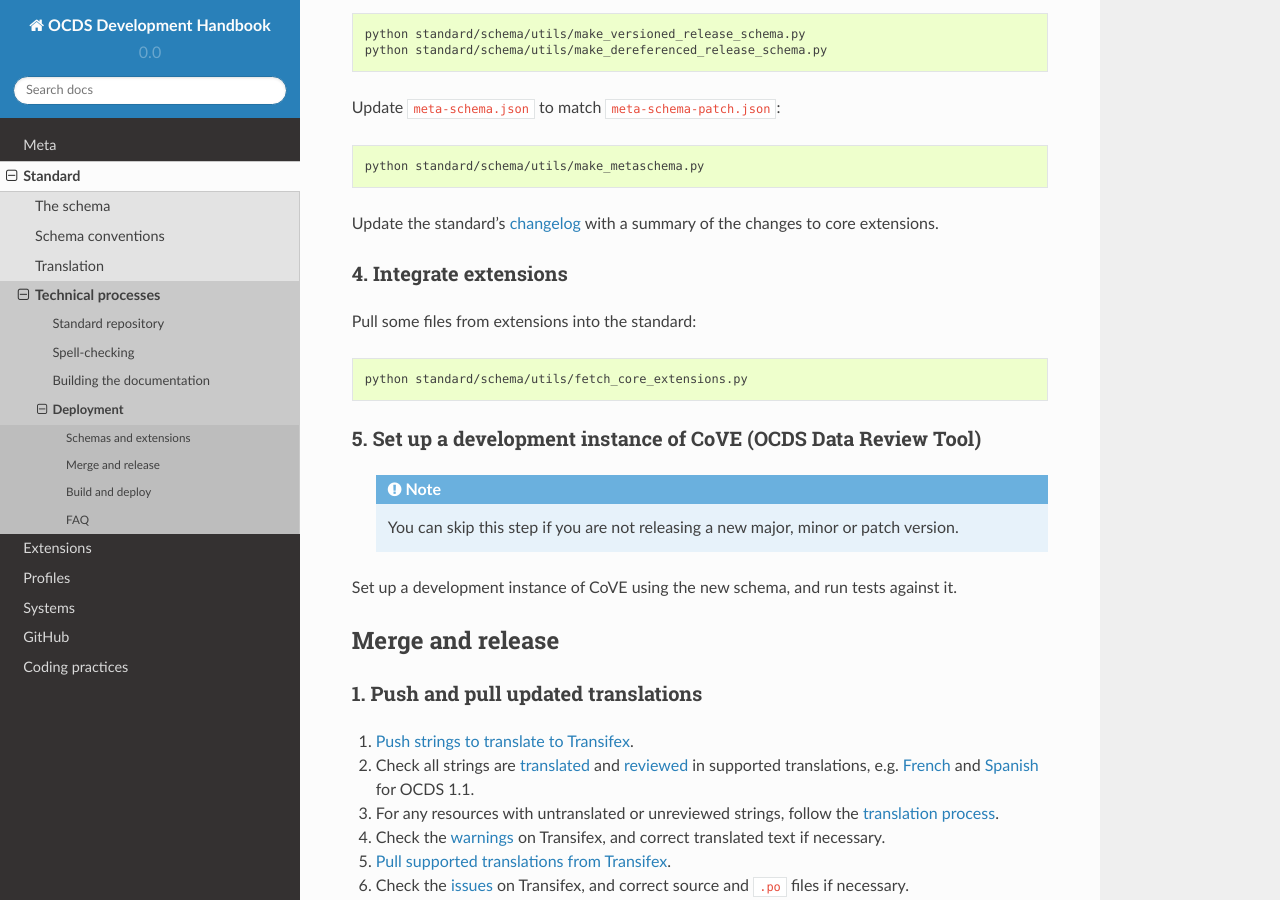
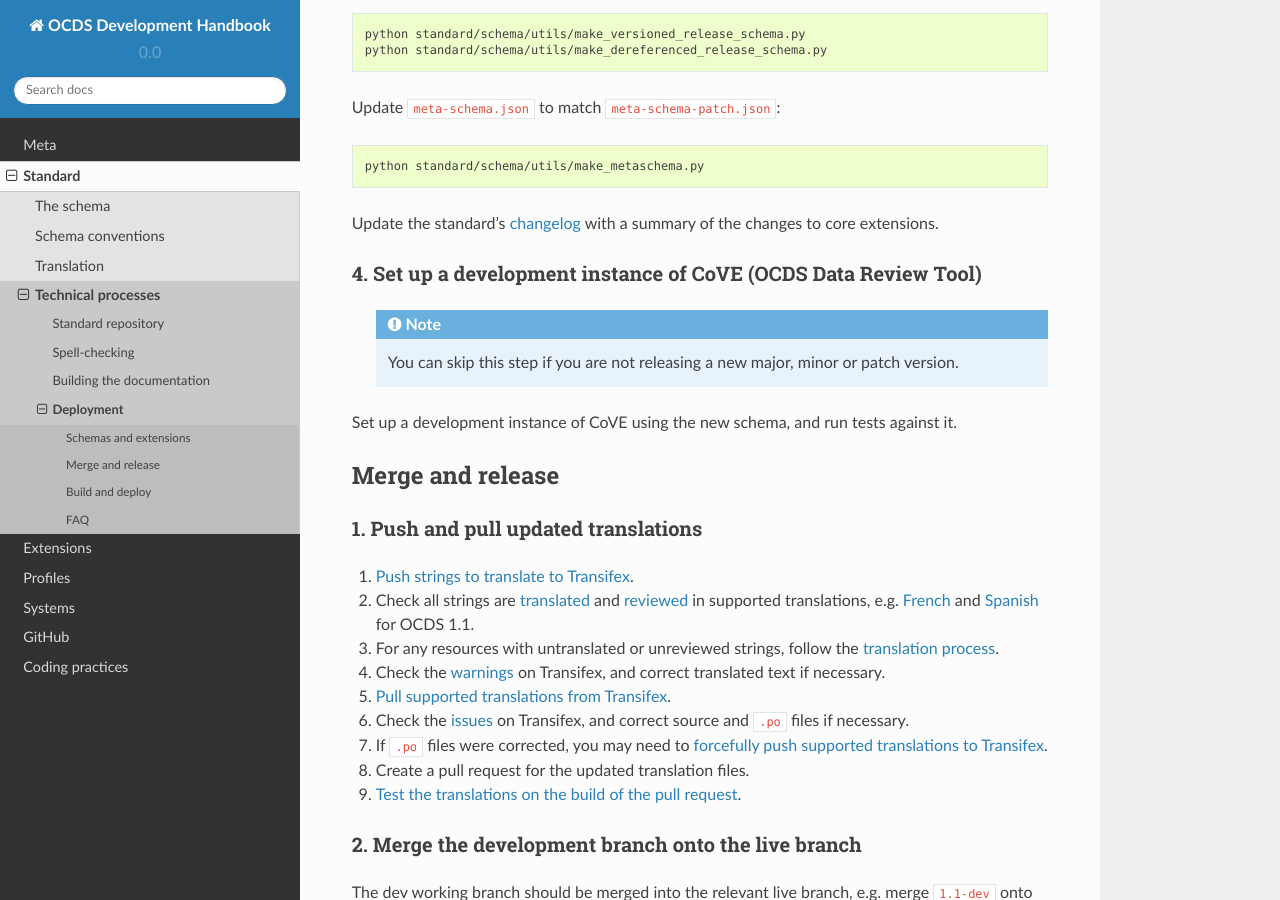
Before and after one commit to open-contracting/standard-development-handbook, a Sphinx documentation site: the page built from docs/standard/technical/deployment.md, in a window 1280 px wide and 900 px high, scrolled down 2734 px. Built offline with Sphinx 7.4.7 and the Read the Docs theme 2.0.0, drawn with Linux system fonts in a browser that asks for light colours.

Commit message:
Remove old step for docs deployment

````diff
--- a/docs/standard/technical/deployment.md
+++ b/docs/standard/technical/deployment.md
@@ -123,15 +123,7 @@ python standard/schema/utils/make_metaschema.py
 
 Update the standard's [changelog](http://standard.open-contracting.org/latest/en/schema/changelog/#changelog) with a summary of the changes to core extensions.
 
-### 4. Integrate extensions
-
-Pull some files from extensions into the standard:
-
-```bash
-python standard/schema/utils/fetch_core_extensions.py
-```
-
-### 5. Set up a development instance of CoVE (OCDS Data Review Tool)
+### 4. Set up a development instance of CoVE (OCDS Data Review Tool)
 
 ```eval_rst
   .. note::
````
